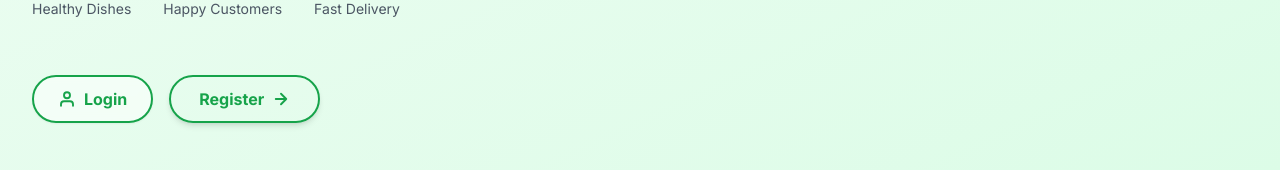
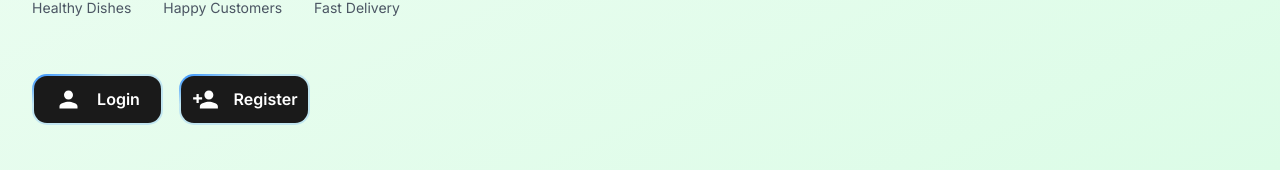
Before and after one commit to uzicodes/Culinary-Canvas, a Next.js app: page / in a window 1280 px wide. Shown: the part 494-669 px from the top of the page. Built offline with nearby package versions, Linux system fonts and the light colour scheme; no server answers.

Commit message:
feat: added a new regsiter & login button

```diff
--- a/src/app/globals.css
+++ b/src/app/globals.css
@@ -192,3 +192,46 @@ a {
     @apply bg-background text-foreground;
   }
 }
+/* From Uiverse.io by reglobby */
+.user-profile {
+  width: 131px;
+  height: 51px;
+  border-radius: 15px;
+  cursor: pointer;
+  transition: 0.3s ease;
+  background: linear-gradient(
+    to bottom right,
+    #2e8eff 0%,
+    rgba(46, 142, 255, 0) 30%
+  );
+  background-color: rgba(46, 142, 255, 0.2);
+  display: flex;
+  align-items: center;
+  justify-content: center;
+}
+
+.user-profile:hover,
+.user-profile:focus {
+  background-color: rgba(46, 142, 255, 0.7);
+  box-shadow: 0 0 10px rgba(46, 142, 255, 0.5);
+  outline: none;
+}
+
+.user-profile-inner {
+  width: 127px;
+  height: 47px;
+  border-radius: 13px;
+  background-color: #1a1a1a;
+  display: flex;
+  align-items: center;
+  justify-content: center;
+  gap: 15px;
+  color: #fff;
+  font-weight: 600;
+}
+
+.user-profile-inner svg {
+  width: 27px;
+  height: 27px;
+  fill: #fff;
+}
--- a/src/components/Hero.tsx
+++ b/src/components/Hero.tsx
@@ -98,28 +98,31 @@ const Hero = () => {
             {/* Login and Register Buttons Section */}
             {status === "unauthenticated" && (
               <div className="pt-6 flex flex-wrap gap-4">
-                {/* Login Button - Ghost Style */}
+                {/* Login Button */}
                 <motion.div whileHover={{ scale: 1.05 }} whileTap={{ scale: 0.95 }}>
                   <Link href="/login">
-                    <button className="flex items-center gap-2 px-6 py-2.5 rounded-full border-2 border-primary-600 text-primary-600 font-bold hover:bg-primary-50 transition-colors bg-white/50 backdrop-blur-sm shadow-sm">
-                      <svg viewBox="0 0 24 24" width="18" height="18" fill="none" stroke="currentColor" strokeWidth="2.5" strokeLinecap="round" strokeLinejoin="round">
-                        <path d="M20 21v-2a4 4 0 0 0-4-4H8a4 4 0 0 0-4 4v2" />
-                        <circle cx="12" cy="7" r="4" />
-                      </svg>
-                      Login
-                    </button>
+                    <div className="user-profile">
+                      <div className="user-profile-inner">
+                        <svg xmlns="http://www.w3.org/2000/svg" viewBox="0 0 24 24">
+                          <path d="M12 12c2.21 0 4-1.79 4-4s-1.79-4-4-4-4 1.79-4 4 1.79 4 4 4zm0 2c-2.67 0-8 1.34-8 4v2h16v-2c0-2.66-5.33-4-8-4z"/>
+                        </svg>
+                        Login
+                      </div>
+                    </div>
                   </Link>
                 </motion.div>
 
-                {/* Register Button - Solid Style */}
+                {/* Register Button */}
                 <motion.div whileHover={{ scale: 1.05 }} whileTap={{ scale: 0.95 }}>
                   <Link href="/register">
-                    <button className="flex items-center gap-2 px-7 py-2.5 rounded-full border-2 border-primary-600 text-primary-600 font-bold hover:bg-primary-50 transition-colors shadow-md">
-                      Register
-                      <svg width="18" height="18" viewBox="0 0 24 24" fill="none" stroke="currentColor" strokeWidth="2.5" strokeLinecap="round" strokeLinejoin="round">
-                        <path d="M5 12h14M12 5l7 7-7 7" />
-                      </svg>
-                    </button>
+                    <div className="user-profile">
+                      <div className="user-profile-inner">
+                        <svg xmlns="http://www.w3.org/2000/svg" viewBox="0 0 24 24">
+                          <path d="M15 12c2.21 0 4-1.79 4-4s-1.79-4-4-4-4 1.79-4 4 1.79 4 4 4zm-9-2V7H4v3H1v2h3v3h2v-3h3v-2H6zm9 4c-2.67 0-8 1.34-8 4v2h16v-2c0-2.66-5.33-4-8-4z"/>
+                        </svg>
+                        Register
+                      </div>
+                    </div>
                   </Link>
                 </motion.div>
               </div>
```
